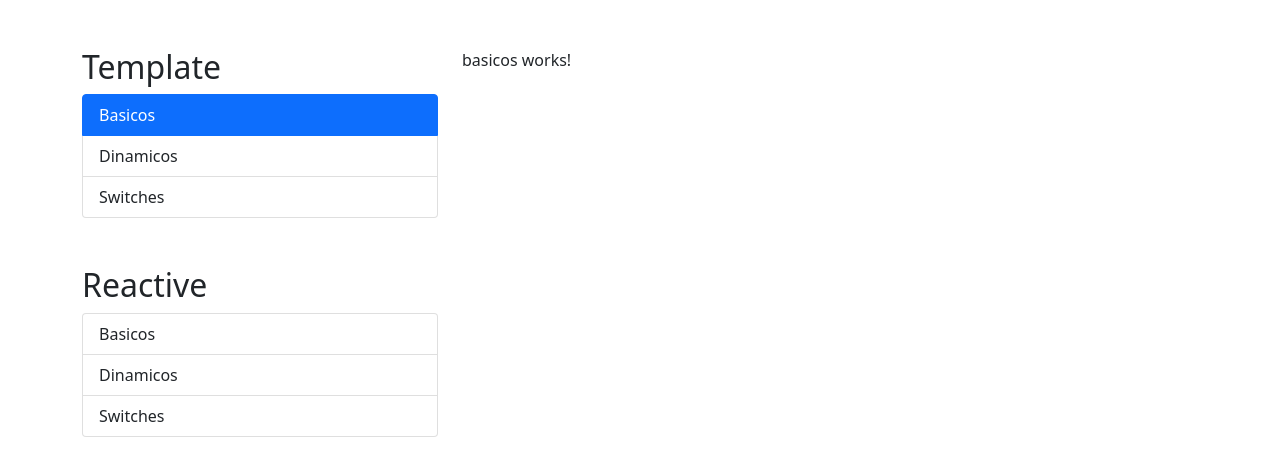
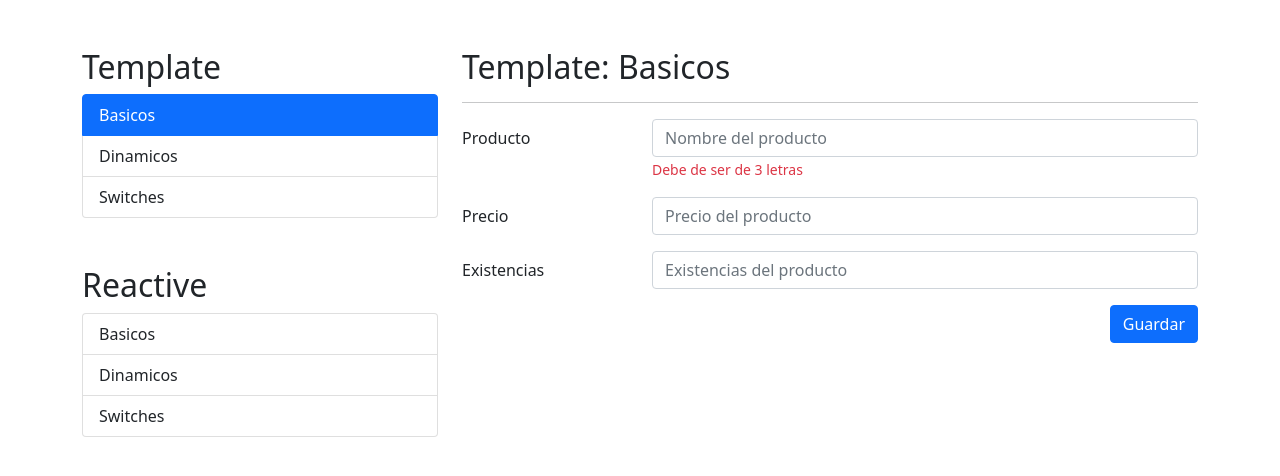
Before and after one commit to efraindrummer/formulariosAngular, an Angular app: page /template/basicos in a window 1280 px wide. Shown: the top 476 px of the page. Built offline with nearby package versions, Linux system fonts and the light colour scheme.

Commit message:
template diseño de formulario

```diff
--- a/src/app/template/basicos/basicos.component.html
+++ b/src/app/template/basicos/basicos.component.html
@@ -1 +1,43 @@
-<p>basicos works!</p>
+<h2>Template: Basicos</h2>
+<hr>
+
+<div class="row">
+    <div class="col">
+        <form>
+
+            <!-- Campo de producto -->
+            <div class="mb-3 row">
+                <label class="col-sm-3 col-form-label">Producto</label>
+                <div class="col-sm-9">
+                    <input type="text" class="form-control" placeholder="Nombre del producto">
+                    <span class="form-text text-danger">Debe de ser de 3 letras</span>
+                </div>
+            </div>
+
+            <!-- Campo de precio -->
+            <div class="mb-3 row">
+                <label class="col-sm-3 col-form-label">Precio</label>
+                <div class="col-sm-9">
+                    <input type="number" class="form-control" placeholder="Precio del producto">
+                </div>
+            </div>
+
+            <!-- Campo de existencias -->
+            <div class="mb-3 row">
+                <label class="col-sm-3 col-form-label">Existencias</label>
+                <div class="col-sm-9">
+                    <input type="number" class="form-control" placeholder="Existencias del producto">
+                </div>
+            </div>
+
+            <div class="row">
+                <div class="col">
+                    <button type="submit" class="btn btn-primary float-end">
+                        Guardar
+                    </button>
+                </div>
+            </div>
+
+        </form>
+    </div>
+</div>
```
